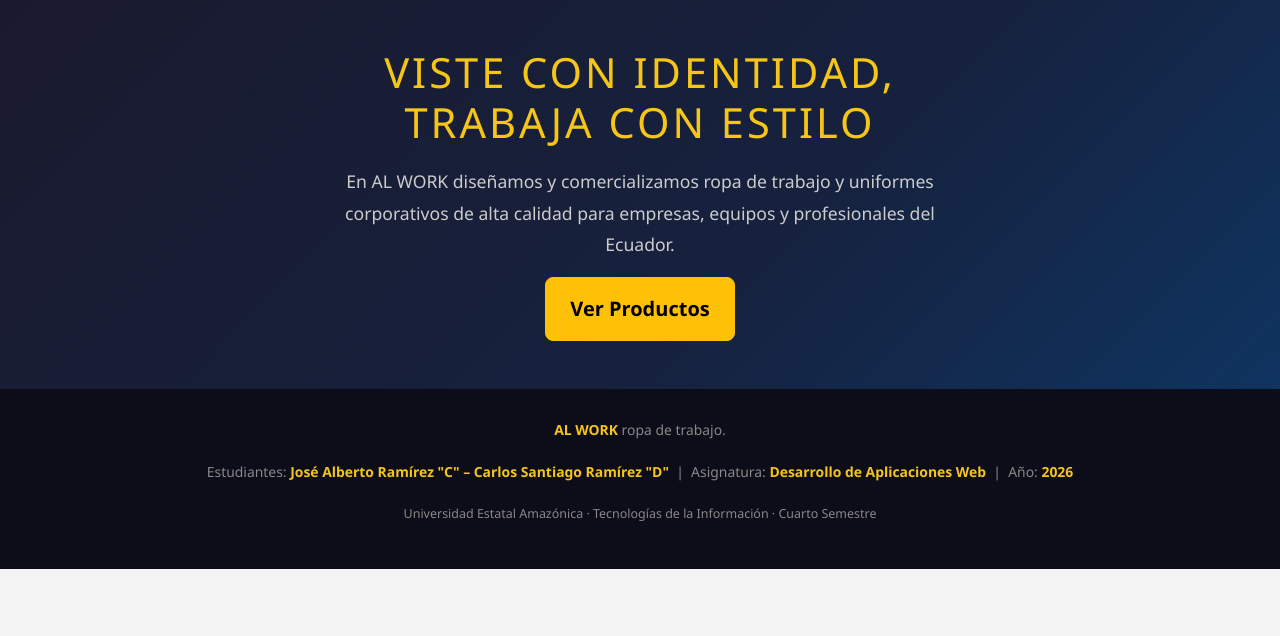
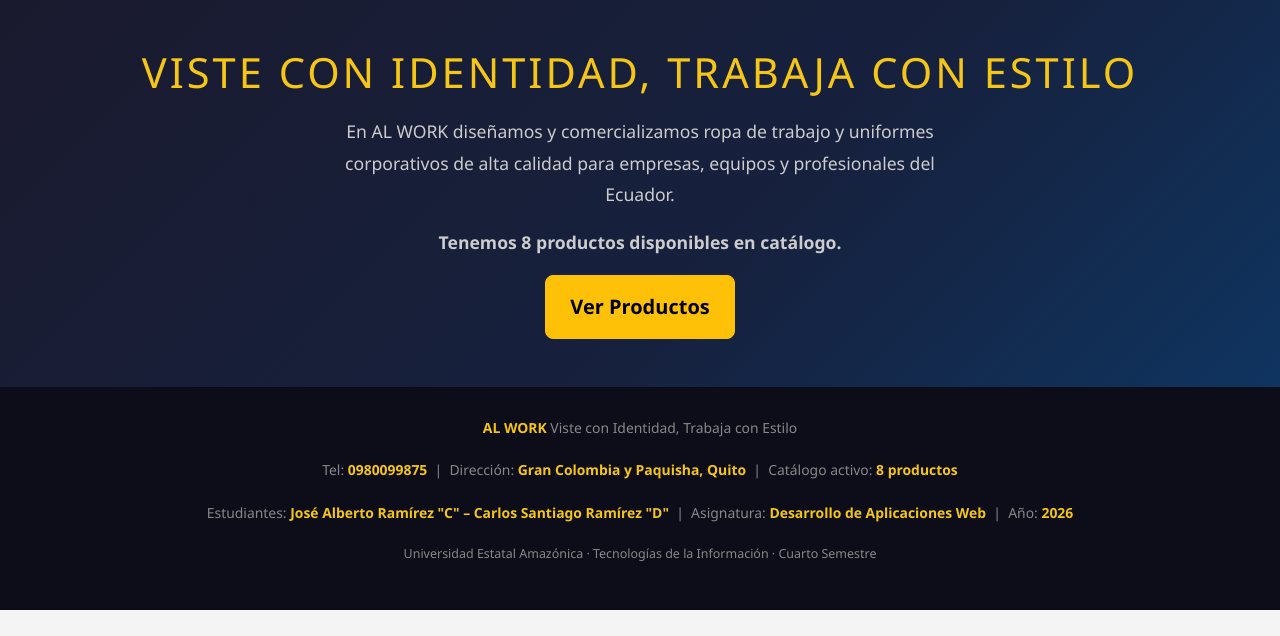
Before and after one commit to Joser1989/repo1989, a Flask app: page / in a window 1280 px wide. Shown: the part 164-800 px from the top of the page. Run offline with Flask 3, Linux system fonts and the light colour scheme.

Commit message:
Semana 10: contenido dinamico con Jinja2, componentes reutilizables navbar y footer

```diff
--- a/DESARROLLO DE APLICACIONES WEB/app.py
+++ b/DESARROLLO DE APLICACIONES WEB/app.py
@@ -41,6 +41,23 @@ facturas = [
     {"numero": "003", "cliente": "MotoExpress Llano Chico", "prenda": "Camisa racing (x10)", "total": 170.00, "fecha": "13/08/2026"},
 ]
 
+# ─── DATOS DE LA EMPRESA (diccionario / objeto estructurado) ───
+
+empresa = {
+    "nombre": "AL WORK",
+    "slogan": "Viste con Identidad, Trabaja con Estilo",
+    "telefono": "0980099875",
+    "direccion": "Gran Colombia y Paquisha, Quito",
+    "anio": 2026
+}
+
+# Este context_processor envía "empresa" y "total_productos" a TODAS las
+# plantillas automáticamente (incluidos navbar.html y footer.html),
+# sin necesidad de repetirlo en cada render_template().
+@app.context_processor
+def datos_globales():
+    return dict(empresa=empresa, total_productos=len(productos))
+
 # ─── RUTAS ───
 
 @app.route('/')
--- /dev/null
+++ b/DESARROLLO DE APLICACIONES WEB/requirements.txt
@@ -0,0 +1 @@
+Flask==3.0.3
--- a/DESARROLLO DE APLICACIONES WEB/templates/base.html
+++ b/DESARROLLO DE APLICACIONES WEB/templates/base.html
@@ -9,42 +9,13 @@
 </head>
 <body>
 
-<header>
-  <div class="header-brand">
-    <img src="{{ url_for('static', filename='img/logo_gold.png') }}" alt="Logo AL WORK" />
-    <div>
-      <h1>AL <span>WORK</span></h1>
-      <p class="header-slogan">Ropa de Trabajo</p>
-    </div>
-  </div>
-</header>
-
-<nav class="navbar navbar-expand-lg navbar-alwork">
-  <div class="container">
-    <button class="navbar-toggler" type="button" data-bs-toggle="collapse" data-bs-target="#menuPrincipal">
-      <span class="navbar-toggler-icon"></span>
-    </button>
-    <div class="collapse navbar-collapse" id="menuPrincipal">
-      <ul class="navbar-nav mx-auto gap-1">
-        <li class="nav-item"><a class="nav-link {% if active=='inicio' %}active{% endif %}" href="{{ url_for('inicio') }}">Inicio</a></li>
-        <li class="nav-item"><a class="nav-link {% if active=='productos' %}active{% endif %}" href="{{ url_for('ver_productos') }}">Productos</a></li>
-        <li class="nav-item"><a class="nav-link {% if active=='clientes' %}active{% endif %}" href="{{ url_for('ver_clientes') }}">Clientes</a></li>
-        <li class="nav-item"><a class="nav-link {% if active=='proveedores' %}active{% endif %}" href="{{ url_for('ver_proveedores') }}">Proveedores</a></li>
-        <li class="nav-item"><a class="nav-link {% if active=='facturacion' %}active{% endif %}" href="{{ url_for('ver_facturacion') }}">Facturación</a></li>
-      </ul>
-    </div>
-  </div>
-</nav>
+{% include "components/navbar.html" %}
 
 <main>
   {% block content %}{% endblock %}
 </main>
 
-<footer>
-  <p><strong>AL WORK</strong> ropa de trabajo.</p>
-  <p>Estudiantes: <strong>José Alberto Ramírez "C" – Carlos Santiago Ramírez "D"</strong> &nbsp;|&nbsp; Asignatura: <strong>Desarrollo de Aplicaciones Web</strong> &nbsp;|&nbsp; Año: <strong>2026</strong></p>
-  <p style="margin-top:6px; font-size:0.78rem;">Universidad Estatal Amazónica · Tecnologías de la Información · Cuarto Semestre</p>
-</footer>
+{% include "components/footer.html" %}
 
 <script src="https://cdn.jsdelivr.net/npm/bootstrap@5.3.3/dist/js/bootstrap.bundle.min.js"></script>
 </body>
--- /dev/null
+++ b/DESARROLLO DE APLICACIONES WEB/templates/components/footer.html
@@ -0,0 +1,15 @@
+<footer>
+  <p><strong>{{ empresa.nombre|upper }}</strong> {{ empresa.slogan }}</p>
+  <p>
+    Tel: <strong>{{ empresa.telefono }}</strong> &nbsp;|&nbsp;
+    Dirección: <strong>{{ empresa.direccion }}</strong> &nbsp;|&nbsp;
+
+    {% if total_productos > 0 %}
+      Catálogo activo: <strong>{{ total_productos }} productos</strong>
+    {% else %}
+      <strong>Catálogo en actualización</strong>
+    {% endif %}
+  </p>
+  <p>Estudiantes: <strong>José Alberto Ramírez "C" – Carlos Santiago Ramírez "D"</strong> &nbsp;|&nbsp; Asignatura: <strong>Desarrollo de Aplicaciones Web</strong> &nbsp;|&nbsp; Año: <strong>{{ empresa.anio }}</strong></p>
+  <p style="margin-top:6px; font-size:0.78rem;">Universidad Estatal Amazónica · Tecnologías de la Información · Cuarto Semestre</p>
+</footer>
--- /dev/null
+++ b/DESARROLLO DE APLICACIONES WEB/templates/components/navbar.html
@@ -0,0 +1,26 @@
+<header>
+  <div class="header-brand">
+    <img src="{{ url_for('static', filename='img/logo_gold.png') }}" alt="Logo {{ empresa.nombre }}" />
+    <div>
+      <h1>AL <span>WORK</span></h1>
+      <p class="header-slogan">Ropa de Trabajo</p>
+    </div>
+  </div>
+</header>
+
+<nav class="navbar navbar-expand-lg navbar-alwork">
+  <div class="container">
+    <button class="navbar-toggler" type="button" data-bs-toggle="collapse" data-bs-target="#menuPrincipal">
+      <span class="navbar-toggler-icon"></span>
+    </button>
+    <div class="collapse navbar-collapse" id="menuPrincipal">
+      <ul class="navbar-nav mx-auto gap-1">
+        <li class="nav-item"><a class="nav-link {% if active=='inicio' %}active{% endif %}" href="{{ url_for('inicio') }}">Inicio</a></li>
+        <li class="nav-item"><a class="nav-link {% if active=='productos' %}active{% endif %}" href="{{ url_for('ver_productos') }}">Productos</a></li>
+        <li class="nav-item"><a class="nav-link {% if active=='clientes' %}active{% endif %}" href="{{ url_for('ver_clientes') }}">Clientes</a></li>
+        <li class="nav-item"><a class="nav-link {% if active=='proveedores' %}active{% endif %}" href="{{ url_for('ver_proveedores') }}">Proveedores</a></li>
+        <li class="nav-item"><a class="nav-link {% if active=='facturacion' %}active{% endif %}" href="{{ url_for('ver_facturacion') }}">Facturación</a></li>
+      </ul>
+    </div>
+  </div>
+</nav>
--- a/DESARROLLO DE APLICACIONES WEB/templates/index.html
+++ b/DESARROLLO DE APLICACIONES WEB/templates/index.html
@@ -3,8 +3,18 @@
 {% block content %}
 <section id="inicio">
   <div class="container text-center py-5">
-    <h2>Viste con Identidad,<br/>Trabaja con Estilo</h2>
-    <p class="mx-auto" style="max-width:640px;">En AL WORK diseñamos y comercializamos ropa de trabajo y uniformes corporativos de alta calidad para empresas, equipos y profesionales del Ecuador.</p>
+    <h2>{{ empresa.slogan }}</h2>
+    <p class="mx-auto" style="max-width:640px;">
+      En {{ empresa.nombre|upper }} diseñamos y comercializamos ropa de trabajo y uniformes
+      corporativos de alta calidad para empresas, equipos y profesionales del Ecuador.
+    </p>
+
+    {% if total_productos > 0 %}
+      <p class="fw-bold">Tenemos {{ total_productos }} productos disponibles en catálogo.</p>
+    {% else %}
+      <p class="fw-bold text-danger">Catálogo en actualización, vuelve pronto.</p>
+    {% endif %}
+
     <a href="{{ url_for('ver_productos') }}" class="btn btn-warning btn-lg px-4 py-3 fw-bold">Ver Productos</a>
   </div>
 </section>
```
